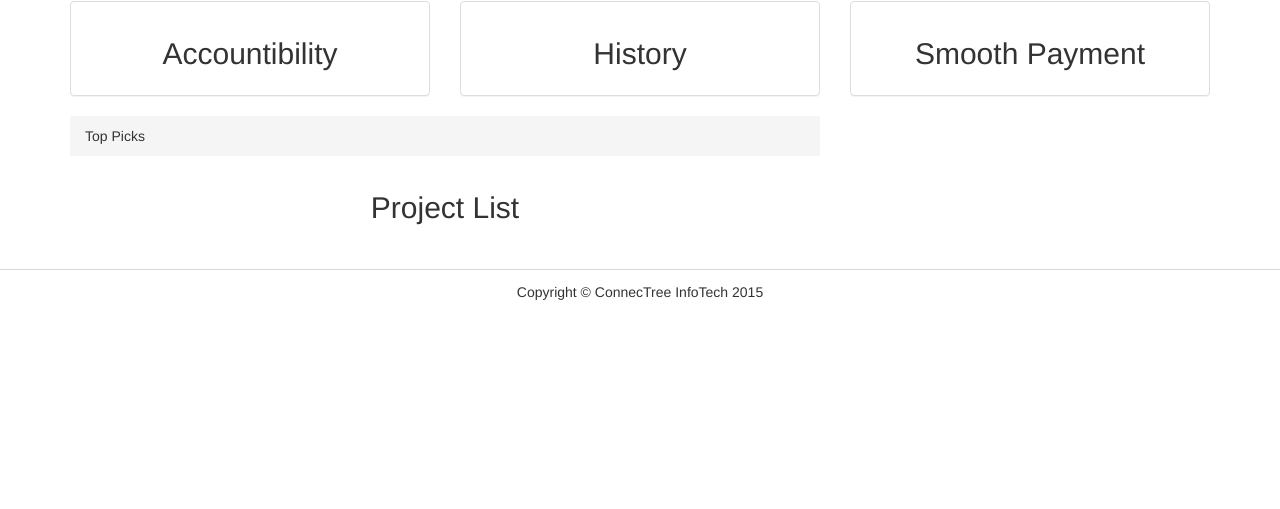
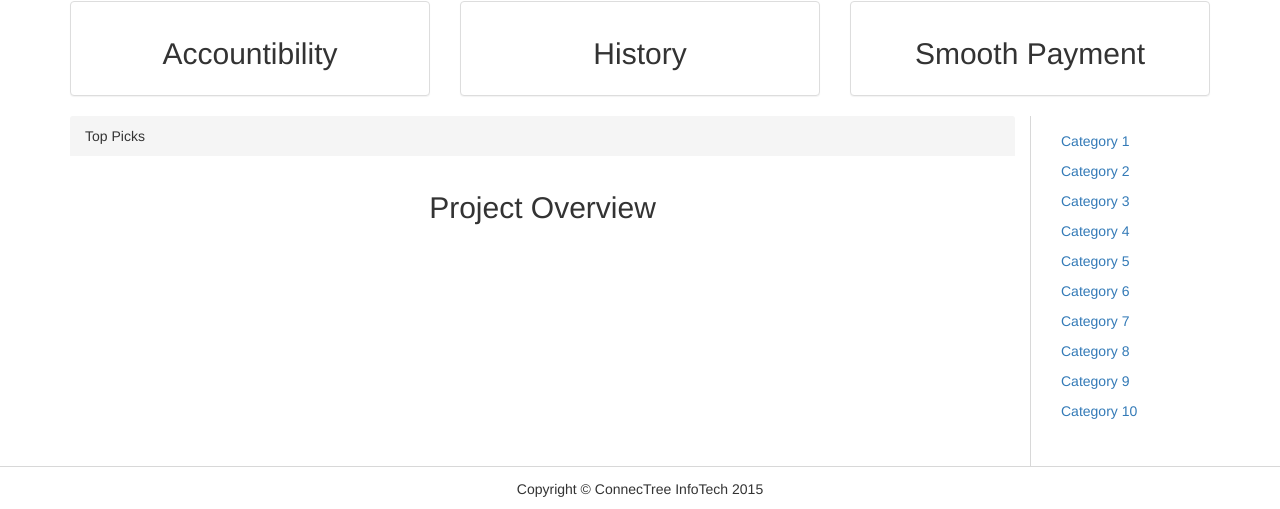
Before and after one commit to connectreeinfotech/LetsSankalp, a Django app: page / in a window 1280 px wide. Shown: the part 623-1132 px from the top of the page. Before the commit the page ends 923 px from the top, so only its background shows below. Run offline with Django 3.2, Linux system fonts and the light colour scheme; some libraries are stand-ins or nearby versions.

Commit message:
Minor Changes

```diff
--- a/static/css/base.css
+++ b/static/css/base.css
@@ -35,3 +35,9 @@ footer > div > p
 {
 	padding-top:1vw;
 }
+#category
+{
+	border-left: solid;
+	border-width: 1px;
+	border-color:#D8D8D8;
+}
--- a/templates/index.html
+++ b/templates/index.html
@@ -68,11 +68,27 @@
 
 	<div class="container">
 		<div class="row">
-			<div class="col-md-8">
+			<div class="col-md-10">
 				<div class="panel panel-default border-less">
 					<div class="panel-heading border-less">Top Picks</div>
 				   	<div class="panel-body text-center border-less">
-				      <h2>Project List</h2>
+				      <h2>Project Overview</h2>
+				   </div>
+				</div>
+			</div>
+			<div id="category" class="col-md-2">
+				<div class="panel panel-default border-less">
+				   	<div class="panel-body border-less">
+				      <p><a>Category 1</a></p>
+				      <p><a>Category 2</a></p>
+				      <p><a>Category 3</a></p>
+				      <p><a>Category 4</a></p>
+				      <p><a>Category 5</a></p>
+				      <p><a>Category 6</a></p>
+				      <p><a>Category 7</a></p>
+				      <p><a>Category 8</a></p>
+				      <p><a>Category 9</a></p>
+				      <p><a>Category 10</a></p>
 				   </div>
 				</div>
 			</div>
```
